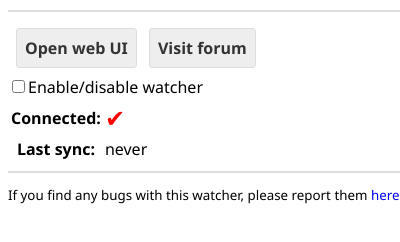
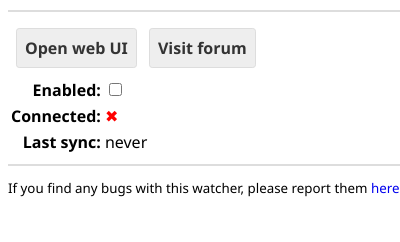
Before and after one commit to ActivityWatch/aw-watcher-web, a browser extension: page static/popup.html in a window 400 px wide. Shown: the part 28-270 px from the top of the page. Drawn offline with Linux system fonts and the light colour scheme.

Commit message:
refactor: Rewrite popup rendering

```diff
--- a/static/popup.html
+++ b/static/popup.html
@@ -14,6 +14,10 @@
 
   <hr>
 
+  <div id="testing-notice">
+    <!-- Filled by JS -->
+  </div>
+
   <div>
     <a id="webui-link" href="http://localhost:5600/" target="_blank">
       <span class="button">
@@ -27,11 +31,30 @@
     </a>
   </div>
 
-  <input type="checkbox" id="watcher-enabled-checkbox">Enable/disable watcher</input>
+  <table>
+    <tr>
+      <th align="right">Enabled:</th>
+      <td>
+        <input type="checkbox" id="status-enabled-checkbox">
+          <!-- Filled by JS -->
+        </input>
+      </td>
+    </tr>
 
-  <div id="status">
-    <!-- Filled by JS -->
-  </div>
+    <tr>
+      <th align="right">Connected:</th>
+      <td id="status-connected-icon">
+        <!-- Filled by JS -->
+      </td>
+    </tr>
+
+    <tr align="right">
+      <th>Last sync:</th>
+      <td id="status-last-sync">
+        <!-- Filled by JS -->
+      </td>
+    </tr>
+  </table>
 
   <hr>
 
--- a/static/popup.js
+++ b/static/popup.js
@@ -2,29 +2,34 @@
 
 function renderStatus() {
   chrome.storage.local.get(["lastSync", "lastSyncSuccess", "testing", "baseURL", "enabled"], function(obj) {
+    // Enabled checkbox
+    document.getElementById('status-enabled-checkbox').checked = obj.enabled;
+
+    // Connected
+    let connectedColor = obj.lastSyncSuccess ? "#00AA00" : "#FF0000";
+    let connectedCharacter = obj.lastSyncSuccess ? "✔" : "✖";
+    let element = document.getElementById('status-connected-icon');
+    element.innerHTML = connectedCharacter;
+    element.style = "color: " + connectedColor + ";";
+
+    // Testing
+    if (obj.testing == true) {
+      let element = document.getElementById('testing-notice');
+      element.innerHTML = "Extension is running in testing mode";
+      element.style = "color: #F60; font-size: 1.2em;";
+    }
+
+    // Last sync
     let lastSyncString = obj.lastSync ? new Date(obj.lastSync).toLocaleString() : "never";
-    let runningStatusColor = obj.lastSyncSuccess ? "#00AA00" : "#ff0000";
-    var msg = "<table>";
-    msg += "<tr>" +
-      "<th>Connected:</th>" + "<td style='color: " + runningStatusColor + "; font-size: 1.5em;'>✔</td>" +
-    "</tr>";
-    if(obj.testing == true) {
-      msg += "<tr>" +
-        "<th>Testing:</th>" + "<td style='color: #FF8800; font-size: 1.5em;'>✔</td>" +
-      "</tr>";
-    }
-    msg += "<tr>" +
-      "<th>Last sync:</th>" + "<td>" + lastSyncString + "</td>" +
-    "</tr>";
-    msg += "</table>";
-    document.getElementById('status').innerHTML = msg;
+    document.getElementById('status-last-sync').innerHTML = lastSyncString;
+
+    // Set webUI button link
     document.getElementById('webui-link').href = obj.baseURL;
-    document.getElementById('watcher-enabled-checkbox').checked = obj.enabled;
   });
 }
 
 function domListeners() {
-  let enabled_checkbox = document.getElementById('watcher-enabled-checkbox');
+  let enabled_checkbox = document.getElementById('status-enabled-checkbox');
   enabled_checkbox.addEventListener("change", (obj) => {
     let enabled = obj.srcElement.checked;
     chrome.runtime.sendMessage({enabled: enabled}, function(response) {});
```
